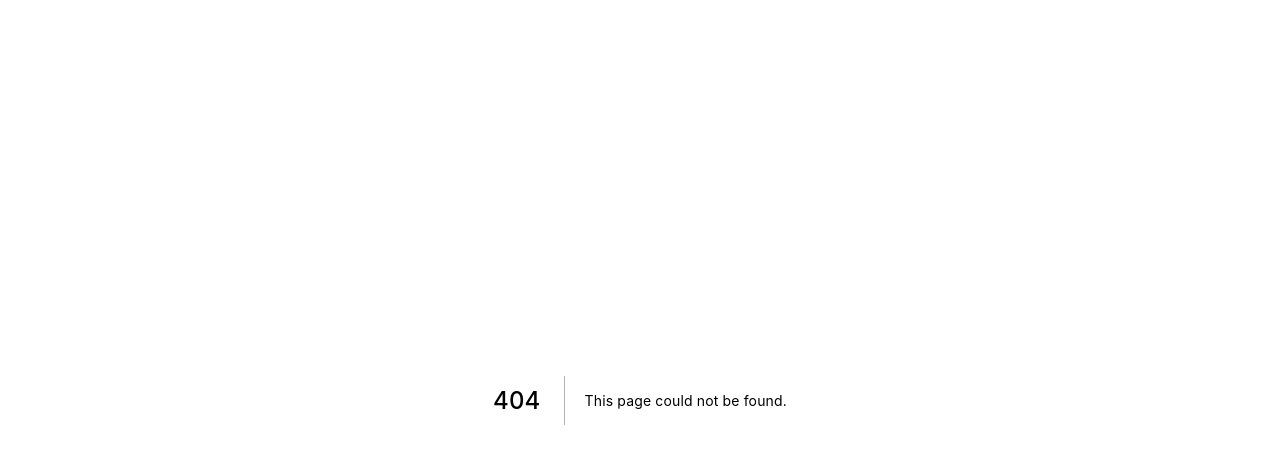
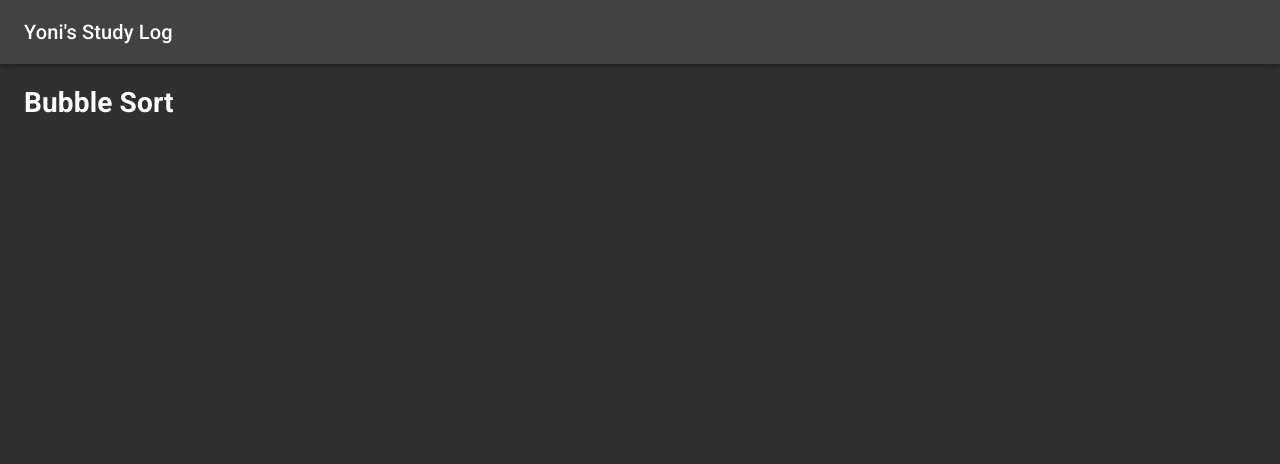
Before and after one commit to yoniakabecky/study-log, a Next.js app: page /algorithms/sort/bubble in a window 1280 px wide. Before the commit this address had no page. Shown: the top 464 px of the page. Built offline with nearby package versions, Linux system fonts and the light colour scheme.

Commit message:
Implement absolute import and tree navigation

```diff
--- a/components/Layout.tsx
+++ b/components/Layout.tsx
@@ -10,6 +10,7 @@ export default function Layout({ children }: Props): ReactElement {
   return (
     <>
       <Navbar />
+
       <main>{children}</main>
     </>
   );
--- a/components/Navbar.tsx
+++ b/components/Navbar.tsx
@@ -1,10 +1,11 @@
-import React, { ReactElement } from "react";
-
 import { createStyles, makeStyles } from "@material-ui/core/styles";
 import AppBar from "@material-ui/core/AppBar";
 import Container from "@material-ui/core/Container";
 import Toolbar from "@material-ui/core/Toolbar";
 import Typography from "@material-ui/core/Typography";
+import Link from "next/link";
+import React, { ReactElement } from "react";
+import styled from "styled-components";
 
 const useStyles = makeStyles(() =>
   createStyles({
@@ -21,9 +22,18 @@ export default function Navbar(): ReactElement {
     <AppBar position="static">
       <Container maxWidth="lg">
         <Toolbar className={classes.toolbar}>
-          <Typography variant="h6">Yoni's Study Log</Typography>
+          <Link href="/">
+            <Anchor>
+              <Typography variant="h6">Yoni's Study Log</Typography>
+            </Anchor>
+          </Link>
         </Toolbar>
       </Container>
     </AppBar>
   );
 }
+
+const Anchor = styled.a`
+  text-decoration: none;
+  cursor: pointer;
+`;
--- a/package.json
+++ b/package.json
@@ -9,6 +9,7 @@
   "dependencies": {
     "@material-ui/core": "^4.11.0",
     "@material-ui/icons": "^4.9.1",
+    "@material-ui/lab": "^4.0.0-alpha.56",
     "next": "latest",
     "react": "^16.13.0",
     "react-dom": "^16.13.0",
--- a/pages/_app.tsx
+++ b/pages/_app.tsx
@@ -4,7 +4,7 @@ import { AppProps } from "next/app";
 import Head from "next/head";
 import React from "react";
 
-import theme from "../styles/theme";
+import theme from "@@/styles/theme";
 
 export default function MyApp(props: AppProps) {
   const { Component, pageProps } = props;
--- a/pages/_document.tsx
+++ b/pages/_document.tsx
@@ -8,7 +8,8 @@ import Document, {
 } from "next/document";
 import { ServerStyleSheet } from "styled-components";
 
-import theme from "../styles/theme";
+import theme from "@@/styles/theme";
+
 export default class MyDocument extends Document {
   static async getInitialProps(ctx: DocumentContext) {
     const styledComponentSheet = new ServerStyleSheet();
--- /dev/null
+++ b/pages/algorithms/sort/bubble.tsx
@@ -0,0 +1,16 @@
+import Container from "@material-ui/core/Container";
+import React, { ReactElement } from "react";
+
+import Layout from "@@/components/Layout";
+
+interface Props {}
+
+export default function BubbleSortPage({}: Props): ReactElement {
+  return (
+    <Layout>
+      <Container maxWidth="lg">
+        <h1>Bubble Sort</h1>
+      </Container>
+    </Layout>
+  );
+}
--- a/tsconfig.json
+++ b/tsconfig.json
@@ -18,7 +18,11 @@
     "esModuleInterop": true,
     "forceConsistentCasingInFileNames": true,
     "resolveJsonModule": true,
-    "isolatedModules": true
+    "isolatedModules": true,
+    "baseUrl": ".",
+    "paths": {
+      "@@/*": ["./*"]
+    }
   },
   "exclude": ["node_modules"],
   "include": ["next-env.d.ts", "**/*.ts", "**/*.tsx"]
```
Also changed, not shown: components/ContentNavigator.tsx (added, +33 -0 lines), pages/index.tsx (+5 -3 lines), 1 other file (tests, documents, lock files or other folders).
